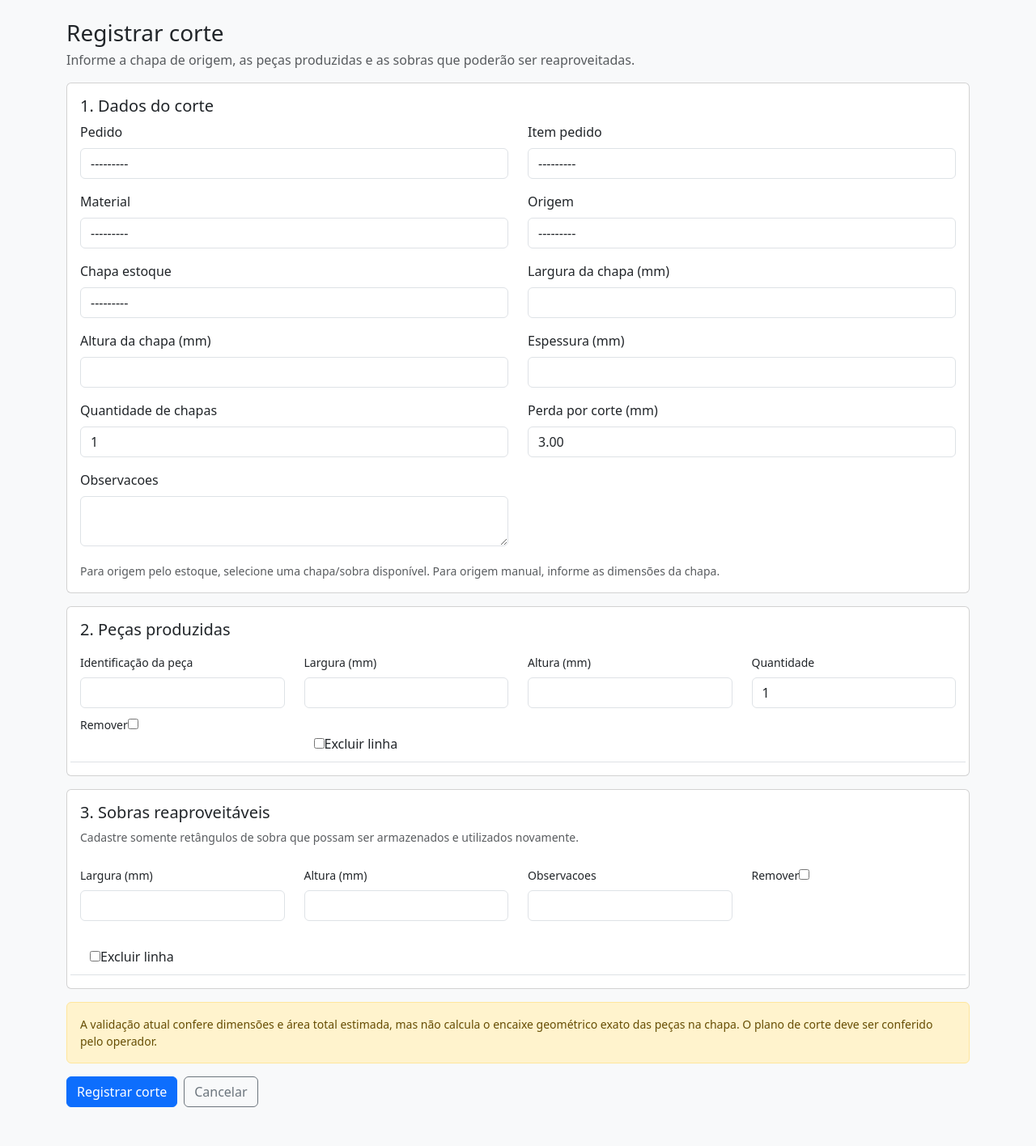
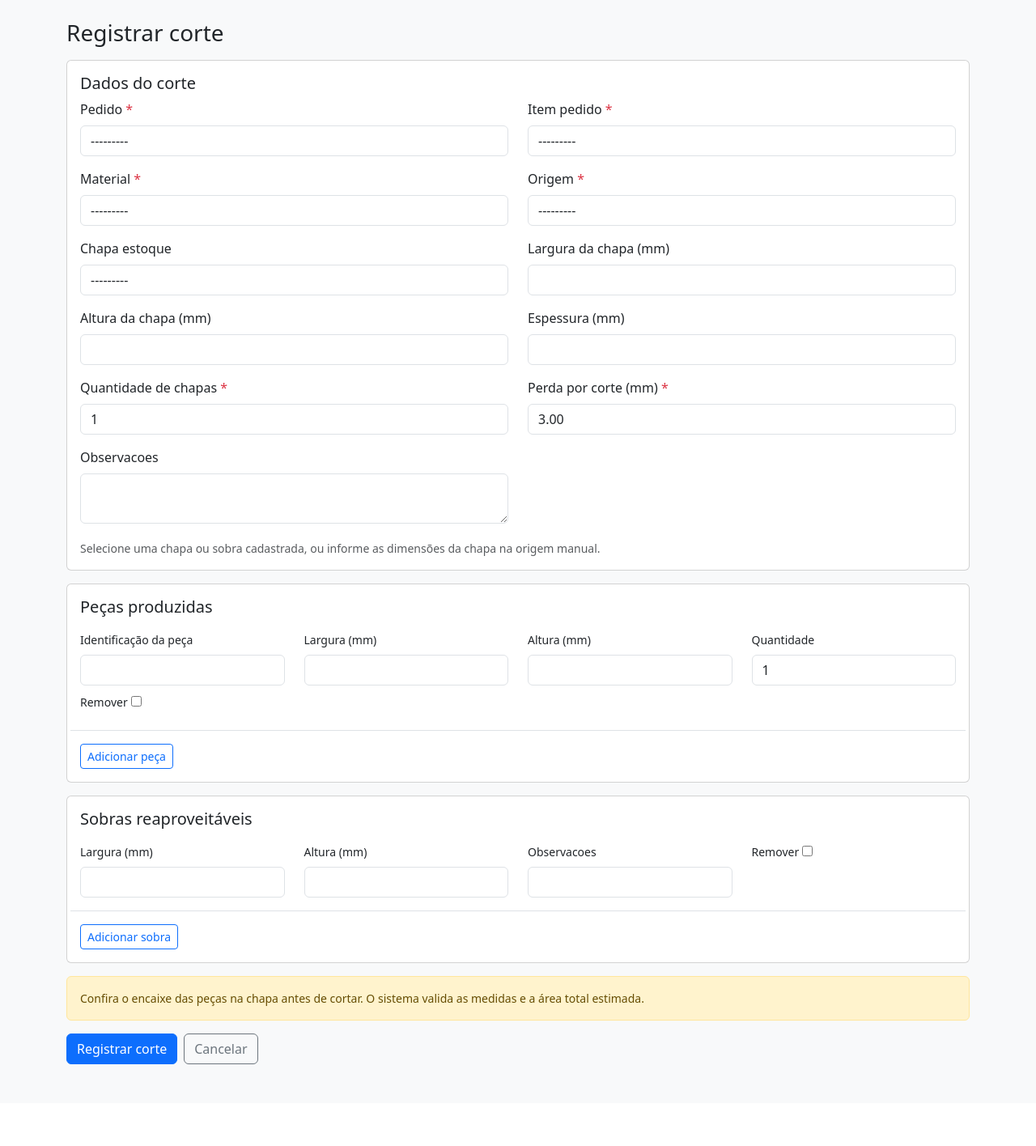
Before and after one commit to XZothex/Projeto-Vidraria, a Django app: page /cortes/novo/ in a window 1280 px wide. Shown: the part 56-1472 px from the top of the page at 81% size. After the commit the page ends 1371 px from the top, so only its background shows below. Run offline with Django 5.2, Linux system fonts and the light colour scheme; a user stored in the database is signed in; tables that the repository leaves empty hold one stand-in row (values such as "Sample post"); some libraries are stand-ins or nearby versions.

Commit message:
Melhora o formulário e integra cortes por lote ao histórico

```diff
--- a/cortes/forms.py
+++ b/cortes/forms.py
@@ -3,6 +3,7 @@ from django.db import connection
 from django.forms import inlineformset_factory
 from cadastros.models import Material
 from pedidos.models import ItemPedido, Pedido
+from . import estoque_mysql
 from .models import ChapaDisponivel, OperacaoCorte, PecaCortada, Sobra
 
 
@@ -53,6 +54,13 @@ class OperacaoCorteForm(BootstrapMixin, forms.ModelForm):
         if connection.vendor == "mysql":
             self.fields["origem"].choices = [(OperacaoCorte.Origem.MYSQL, "Lote reservado no MySQL")]
             self.fields["origem"].initial = OperacaoCorte.Origem.MYSQL
+            self.fields["id_reserva_mysql"] = forms.TypedChoiceField(
+                label="Lote reservado", required=False, coerce=int, empty_value=None,
+                choices=[("", "Usar o único lote pendente do item"), *estoque_mysql.opcoes_lote()],
+                widget=forms.Select(attrs={"class": "form-select"}),
+            )
+            self.order_fields(["pedido", "item_pedido", "material", "origem", "id_reserva_mysql"])
+
             for campo in ("chapa_estoque", "largura_chapa_mm", "altura_chapa_mm", "espessura_mm", "quantidade_chapas"):
                 del self.fields[campo]
         else:
@@ -100,5 +108,5 @@ class SobraForm(BootstrapMixin, forms.ModelForm):
         widgets = {"largura_mm": forms.NumberInput(attrs={"min": "0.01", "step": "0.01"}), "altura_mm": forms.NumberInput(attrs={"min": "0.01", "step": "0.01"})}
 
 
-PecaFormSet = inlineformset_factory(OperacaoCorte, PecaCortada, form=PecaCortadaForm, extra=1, can_delete=True)
-SobraFormSet = inlineformset_factory(OperacaoCorte, Sobra, form=SobraForm, extra=1, can_delete=True)
+PecaFormSet = inlineformset_factory(OperacaoCorte, PecaCortada, form=PecaCortadaForm, extra=1, can_delete=True, max_num=100, validate_max=True, absolute_max=100)
+SobraFormSet = inlineformset_factory(OperacaoCorte, Sobra, form=SobraForm, extra=1, can_delete=True, max_num=100, validate_max=True, absolute_max=100)
--- a/cortes/services.py
+++ b/cortes/services.py
@@ -8,7 +8,7 @@ from .models import ChapaDisponivel, OperacaoCorte, PecaCortada, Sobra
 
 
 @transaction.atomic
-def registrar_operacao(*, operacao, pecas, sobras, usuario=None):
+def registrar_operacao(*, operacao, pecas, sobras, usuario=None, id_reserva_mysql=None):
     """Registra o corte, consome a chapa selecionada e cria sobras no estoque.
 
     Validação por área é um controle preliminar: não substitui um algoritmo de
@@ -30,7 +30,7 @@ def registrar_operacao(*, operacao, pecas, sobras, usuario=None):
         if usuario is None:
             raise ValidationError("Informe o responsável pelo corte.")
         with connection.cursor() as cursor:
-            alocacao = estoque_mysql.preparar(cursor, operacao, usuario)
+            alocacao = estoque_mysql.preparar(cursor, operacao, usuario, id_reserva_mysql)
     if operacao.origem == OperacaoCorte.Origem.ESTOQUE:
         chapa = ChapaDisponivel.objects.select_for_update().get(pk=operacao.chapa_estoque_id)
         if chapa.status != ChapaDisponivel.Status.DISPONIVEL:
--- /dev/null
+++ b/cortes/templates/cortes/_linha_corte.html
@@ -0,0 +1,11 @@
+<div class="row border-bottom py-2">
+  {{ linha.non_field_errors }}
+  {% for campo in linha.hidden_fields %}{{ campo }}{{ campo.errors }}{% endfor %}
+  {% for campo in linha.visible_fields %}
+  <div class="col-sm-6 col-lg-3 mb-2">
+    <label class="form-label small" for="{{ campo.id_for_label }}">{{ campo.label }}</label>
+    {{ campo }}
+    {% for erro in campo.errors %}<div class="text-danger small">{{ erro }}</div>{% endfor %}
+  </div>
+  {% endfor %}
+</div>
--- /dev/null
+++ b/cortes/templates/cortes/_linhas_corte.html
@@ -0,0 +1,10 @@
+<div class="card card-body mb-3" data-formset>
+  <h2 class="h5">{{ titulo }}</h2>
+  {{ conjunto.management_form }}
+  {{ conjunto.non_form_errors }}
+  <div data-linhas>
+    {% for linha in conjunto %}{% include "cortes/_linha_corte.html" %}{% endfor %}
+  </div>
+  <template>{% include "cortes/_linha_corte.html" with linha=conjunto.empty_form %}</template>
+  <button type="button" class="btn btn-outline-primary btn-sm align-self-start mt-3" data-adicionar hidden>{{ adicionar }}</button>
+</div>
--- a/cortes/templates/cortes/operacao_form.html
+++ b/cortes/templates/cortes/operacao_form.html
@@ -1,12 +1,51 @@
 {% extends "base.html" %}
 {% block titulo %}Registrar corte{% endblock %}
 {% block conteudo %}
-<h1 class="h3 mb-1">Registrar corte</h1><p class="text-muted">Informe a chapa de origem, as peças produzidas e as sobras que poderão ser reaproveitadas.</p>
-<form method="post">{% csrf_token %}
-{% if form.non_field_errors %}<div class="alert alert-danger">{{ form.non_field_errors }}</div>{% endif %}
-<div class="card card-body mb-3"><h2 class="h5">1. Dados do corte</h2><div class="row">{% for field in form %}<div class="col-md-6 mb-3"><label class="form-label" for="{{ field.id_for_label }}">{{ field.label }}</label>{{ field }}{% if field.help_text %}<div class="form-text">{{ field.help_text }}</div>{% endif %}{% for error in field.errors %}<div class="text-danger small">{{ error }}</div>{% endfor %}</div>{% endfor %}</div><p class="form-text mb-0">Para origem pelo estoque, selecione uma chapa/sobra disponível. Para origem manual, informe as dimensões da chapa.</p></div>
-<div class="card card-body mb-3"><h2 class="h5">2. Peças produzidas</h2>{{ pecas.management_form }}{% for f in pecas %}<div class="row border-bottom py-2">{% for field in f.visible_fields %}<div class="col-md-3 mb-2"><label class="form-label small">{{ field.label }}</label>{{ field }}{% for e in field.errors %}<div class="text-danger small">{{ e }}</div>{% endfor %}</div>{% endfor %}{% if f.DELETE %}<div class="col-md-2 form-check mt-4">{{ f.DELETE }}<label class="form-check-label">Excluir linha</label></div>{% endif %}</div>{% endfor %}</div>
-<div class="card card-body mb-3"><h2 class="h5">3. Sobras reaproveitáveis</h2><p class="small text-muted">Cadastre somente retângulos de sobra que possam ser armazenados e utilizados novamente.</p>{{ sobras.management_form }}{% for f in sobras %}<div class="row border-bottom py-2">{% for field in f.visible_fields %}<div class="col-md-3 mb-2"><label class="form-label small">{{ field.label }}</label>{{ field }}{% for e in field.errors %}<div class="text-danger small">{{ e }}</div>{% endfor %}</div>{% endfor %}{% if f.DELETE %}<div class="col-md-2 form-check mt-4">{{ f.DELETE }}<label class="form-check-label">Excluir linha</label></div>{% endif %}</div>{% endfor %}</div>
-<div class="alert alert-warning small">A validação atual confere dimensões e área total estimada, mas não calcula o encaixe geométrico exato das peças na chapa. O plano de corte deve ser conferido pelo operador.</div>
-<div class="d-flex gap-2"><button class="btn btn-primary">Registrar corte</button><a class="btn btn-outline-secondary" href="{% url 'cortes:lista' %}">Cancelar</a></div>
-</form>{% endblock %}
+<h1 class="h3 mb-3">Registrar corte</h1>
+<form method="post">
+  {% csrf_token %}
+  {% if form.non_field_errors %}<div class="alert alert-danger">{{ form.non_field_errors }}</div>{% endif %}
+  <div class="card card-body mb-3">
+    <h2 class="h5">Dados do corte</h2>
+    <div class="row">
+      {% for campo in form %}
+      <div class="col-md-6">{% include "partials/_campo.html" %}</div>
+      {% endfor %}
+    </div>
+    {% if usa_mysql %}
+    <p class="form-text mb-0">O corte usa as dimensões e a quantidade do lote reservado. Se o item tiver mais de um lote, selecione um por operação. Informe as medidas das sobras em milímetros inteiros.</p>
+    {% else %}
+    <p class="form-text mb-0">Selecione uma chapa ou sobra cadastrada, ou informe as dimensões da chapa na origem manual.</p>
+    {% endif %}
+  </div>
+  {% include "cortes/_linhas_corte.html" with conjunto=pecas titulo="Peças produzidas" adicionar="Adicionar peça" %}
+  {% include "cortes/_linhas_corte.html" with conjunto=sobras titulo="Sobras reaproveitáveis" adicionar="Adicionar sobra" %}
+  <p class="alert alert-warning small">Confira o encaixe das peças na chapa antes de cortar. O sistema valida as medidas e a área total estimada.</p>
+  <div class="d-flex gap-2">
+    <button class="btn btn-primary">Registrar corte</button>
+    <a class="btn btn-outline-secondary" href="{% url 'cortes:lista' %}">Cancelar</a>
+  </div>
+</form>
+<script>
+  for (const conjunto of document.querySelectorAll("[data-formset]")) {
+    const total = conjunto.querySelector('[name$="-TOTAL_FORMS"]');
+    const maximo = conjunto.querySelector('[name$="-MAX_NUM_FORMS"]');
+    const modelo = conjunto.querySelector("template");
+    const linhas = conjunto.querySelector("[data-linhas]");
+    const adicionar = conjunto.querySelector("[data-adicionar]");
+    adicionar.hidden = false;
+    adicionar.disabled = Number(total.value) >= Number(maximo.value);
+    adicionar.addEventListener("click", () => {
+      const indice = Number(total.value);
+      if (indice >= Number(maximo.value)) return;
+      const novaLinha = document.createElement("template");
+      novaLinha.innerHTML = modelo.innerHTML.replaceAll("__prefix__", String(indice));
+      const primeiroCampo = novaLinha.content.querySelector('input:not([type="hidden"]), select, textarea');
+      linhas.append(novaLinha.content);
+      total.value = String(indice + 1);
+      adicionar.disabled = Number(total.value) >= Number(maximo.value);
+      primeiroCampo?.focus();
+    });
+  }
+</script>
+{% endblock %}
--- a/cortes/views.py
+++ b/cortes/views.py
@@ -1,7 +1,7 @@
 from django.contrib import messages
 from django.contrib.auth.mixins import LoginRequiredMixin
 from django.core.exceptions import ValidationError
-from django.db import IntegrityError, connection
+from django.db import IntegrityError, OperationalError, connection
 from django.db.models import Q
 from django.shortcuts import redirect, render
 from django.views import View
@@ -78,19 +78,26 @@ class OperacaoCreateView(LoginRequiredMixin, View):
                 d.pop("id", None)
                 d.pop("operacao", None)
             try:
-                registrar_operacao(operacao=operacao, pecas=dados_pecas, sobras=dados_sobras, usuario=request.user)
+                registrar_operacao(
+                    operacao=operacao, pecas=dados_pecas, sobras=dados_sobras, usuario=request.user,
+                    id_reserva_mysql=form.cleaned_data.get("id_reserva_mysql"),
+                )
             except ValidationError as exc:
                 for mensagem in exc.messages:
                     form.add_error(None, mensagem)
             except IntegrityError:
                 form.add_error(None, "O banco recusou a baixa. Confira a reserva e o saldo do lote.")
+            except OperationalError as exc:
+                if not exc.args or exc.args[0] not in (1205, 1213):
+                    raise
+                form.add_error(None, "O estoque está ocupado. Tente registrar o corte novamente.")
             else:
                 messages.success(request, "Corte registrado e sobras disponibilizadas no estoque.")
                 return redirect("cortes:detalhe", pk=operacao.pk)
         return self.render_forms(request, form, pecas, sobras)
 
     def render_forms(self, request, form, pecas, sobras):
-        return render(request, self.template_name, {"form": form, "pecas": pecas, "sobras": sobras})
+        return render(request, self.template_name, {"form": form, "pecas": pecas, "sobras": sobras, "usa_mysql": connection.vendor == "mysql"})
 
 
 class OperacaoDetailView(LoginRequiredMixin, DetailView):
--- a/movimentacoes/forms.py
+++ b/movimentacoes/forms.py
@@ -99,7 +99,7 @@ class AjusteForm(BootstrapFormMixin, forms.Form):
 class FiltroHistoricoForm(BootstrapFormMixin, forms.Form):
     tipo = forms.ChoiceField(
         label="Tipo", required=False,
-        choices=[("", "Todos")] + [(t, t.capitalize()) for t in services.TIPOS_DESTE_MODULO],
+        choices=[("", "Todos")] + list(services.TIPOS_HISTORICO.items()),
     )
     id_material = forms.ChoiceField(label="Material", required=False)
     data_inicio = forms.DateField(label="De", required=False, widget=forms.DateInput(attrs={"type": "date"}))
--- a/movimentacoes/templates/movimentacoes/historico.html
+++ b/movimentacoes/templates/movimentacoes/historico.html
@@ -36,7 +36,8 @@
           <td>
             {% if m.tipo == 'entrada' %}<span class="badge text-bg-success">Entrada</span>
             {% elif m.tipo == 'perda' %}<span class="badge text-bg-danger">Perda</span>
-            {% else %}<span class="badge text-bg-warning">Ajuste</span>{% endif %}
+            {% elif m.tipo == 'ajuste' %}<span class="badge text-bg-warning">Ajuste</span>
+            {% else %}<span class="badge text-bg-secondary">{{ m.rotulo }}</span>{% endif %}
           </td>
           <td>{{ m.codigo }} <span class="text-muted">{{ m.descricao }}</span></td>
           <td>#{{ m.id_estoque }} <span class="text-muted">{% if m.largura_mm %}{{ m.largura_mm }}x{{ m.altura_mm }} mm · {% endif %}{{ m.localizacao }}</span></td>
@@ -55,5 +56,5 @@
     </table>
   </div>
 </div>
-<p class="text-muted small mt-2">Mostrando as {{ limite }} movimentações mais recentes do filtro. Entradas, perdas e ajustes não podem ser editados nem apagados: para corrigir, registre um ajuste.</p>
+<p class="text-muted small mt-2">Mostrando as {{ limite }} movimentações mais recentes do filtro. Para corrigir uma movimentação, registre um ajuste.</p>
 {% endblock %}
```
Also changed, not shown: cortes/estoque_mysql.py (+45 -16 lines), docs/cortes.md (+3 -3 lines), movimentacoes/services.py (+6 -2 lines), movimentacoes/tests/test_views.py (+1 -1 lines), movimentacoes/views.py (+10 -12 lines), pedidos/tests/test_estoque_mysql.py (+51 -7 lines).
